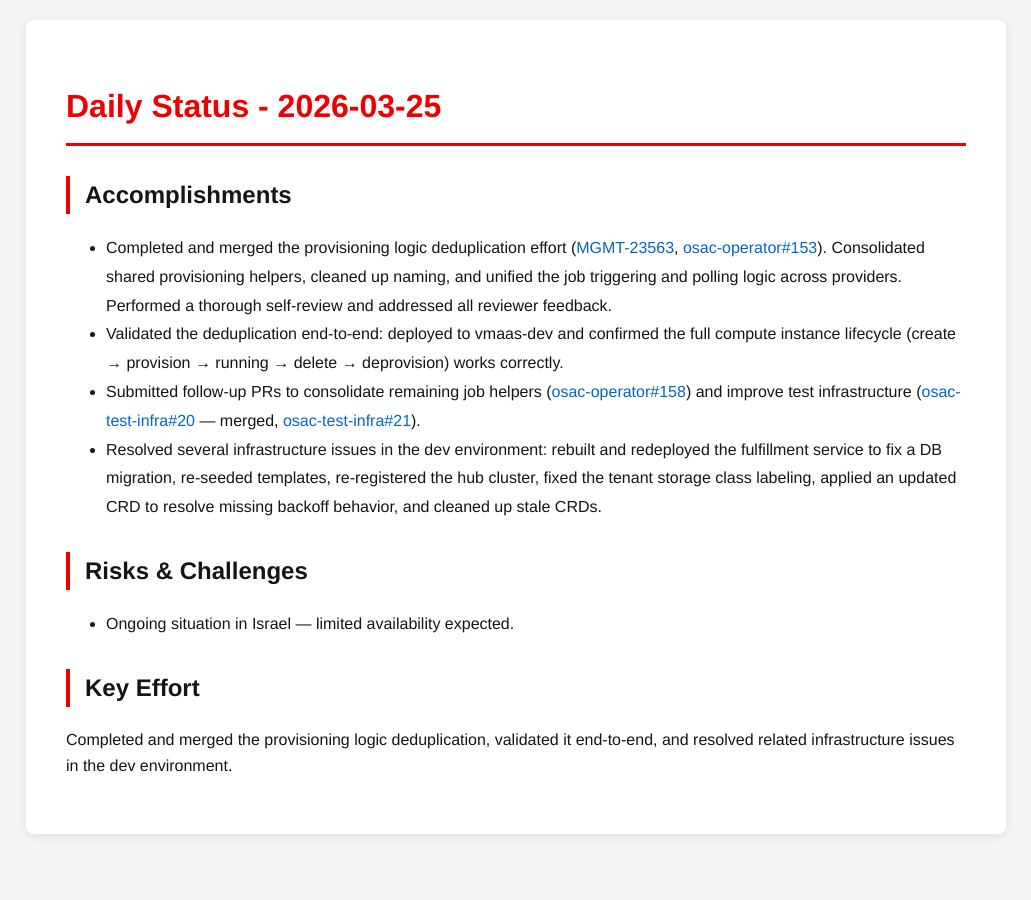
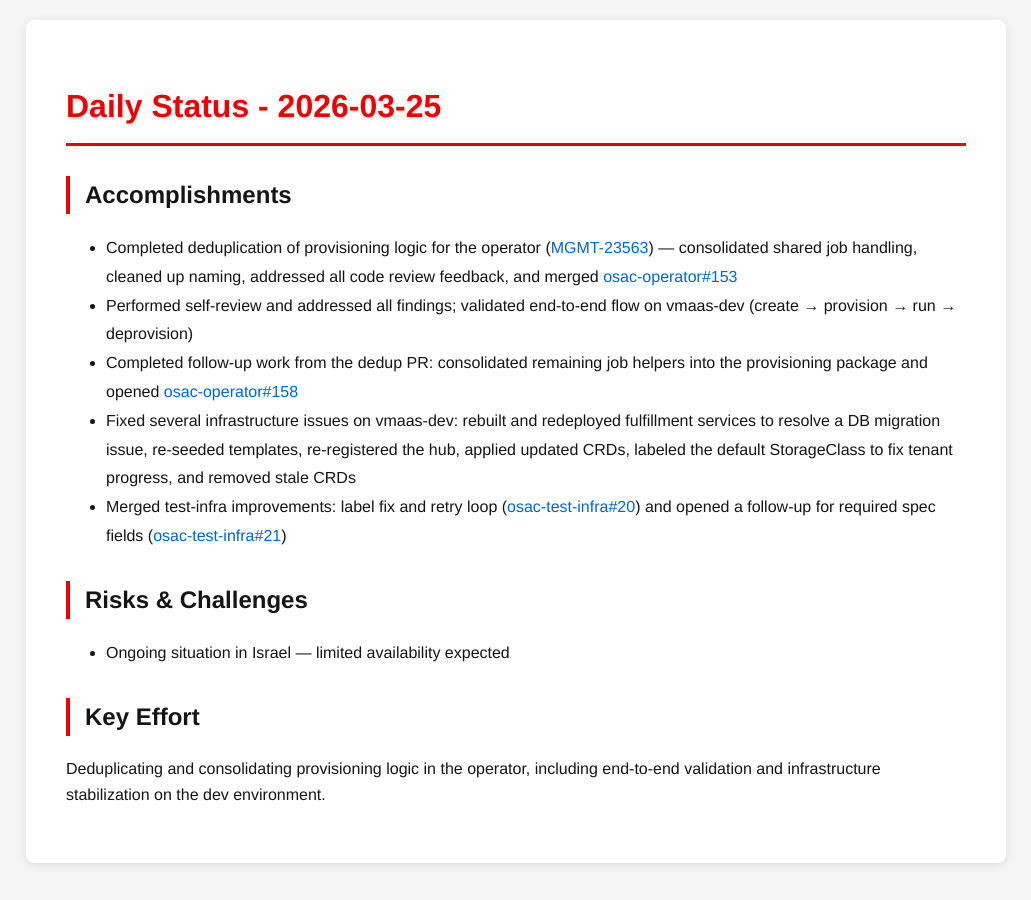
Before and after one commit to tzvatot/daily-status, a Jekyll site: the page built from 2026-03-25.md, in a window 1280 px wide. Shown: the whole page, without its empty margins (124-1155 px from the left). Built offline with Jekyll 4.4.1, drawn with Linux system fonts in a browser that asks for light colours.

Commit message:
Daily status update - 2026-03-25

```diff
--- a/2026-03-25.md
+++ b/2026-03-25.md
@@ -7,13 +7,14 @@
 # Daily Status - 2026-03-25
 
 ## Accomplishments
-- Completed and merged the provisioning logic deduplication effort ([MGMT-23563](https://issues.redhat.com/browse/MGMT-23563), [osac-operator#153](https://github.com/osac-project/osac-operator/pull/153)). Consolidated shared provisioning helpers, cleaned up naming, and unified the job triggering and polling logic across providers. Performed a thorough self-review and addressed all reviewer feedback.
-- Validated the deduplication end-to-end: deployed to vmaas-dev and confirmed the full compute instance lifecycle (create → provision → running → delete → deprovision) works correctly.
-- Submitted follow-up PRs to consolidate remaining job helpers ([osac-operator#158](https://github.com/osac-project/osac-operator/pull/158)) and improve test infrastructure ([osac-test-infra#20](https://github.com/osac-project/osac-test-infra/pull/20) — merged, [osac-test-infra#21](https://github.com/osac-project/osac-test-infra/pull/21)).
-- Resolved several infrastructure issues in the dev environment: rebuilt and redeployed the fulfillment service to fix a DB migration, re-seeded templates, re-registered the hub cluster, fixed the tenant storage class labeling, applied an updated CRD to resolve missing backoff behavior, and cleaned up stale CRDs.
+- Completed deduplication of provisioning logic for the operator ([MGMT-23563](https://issues.redhat.com/browse/MGMT-23563)) — consolidated shared job handling, cleaned up naming, addressed all code review feedback, and merged [osac-operator#153](https://github.com/osac-project/osac-operator/pull/153)
+- Performed self-review and addressed all findings; validated end-to-end flow on vmaas-dev (create → provision → run → deprovision)
+- Completed follow-up work from the dedup PR: consolidated remaining job helpers into the provisioning package and opened [osac-operator#158](https://github.com/osac-project/osac-operator/pull/158)
+- Fixed several infrastructure issues on vmaas-dev: rebuilt and redeployed fulfillment services to resolve a DB migration issue, re-seeded templates, re-registered the hub, applied updated CRDs, labeled the default StorageClass to fix tenant progress, and removed stale CRDs
+- Merged test-infra improvements: label fix and retry loop ([osac-test-infra#20](https://github.com/osac-project/osac-test-infra/pull/20)) and opened a follow-up for required spec fields ([osac-test-infra#21](https://github.com/osac-project/osac-test-infra/pull/21))
 
 ## Risks & Challenges
-- Ongoing situation in Israel — limited availability expected.
+- Ongoing situation in Israel — limited availability expected
 
 ## Key Effort
-Completed and merged the provisioning logic deduplication, validated it end-to-end, and resolved related infrastructure issues in the dev environment.
+Deduplicating and consolidating provisioning logic in the operator, including end-to-end validation and infrastructure stabilization on the dev environment.
```
